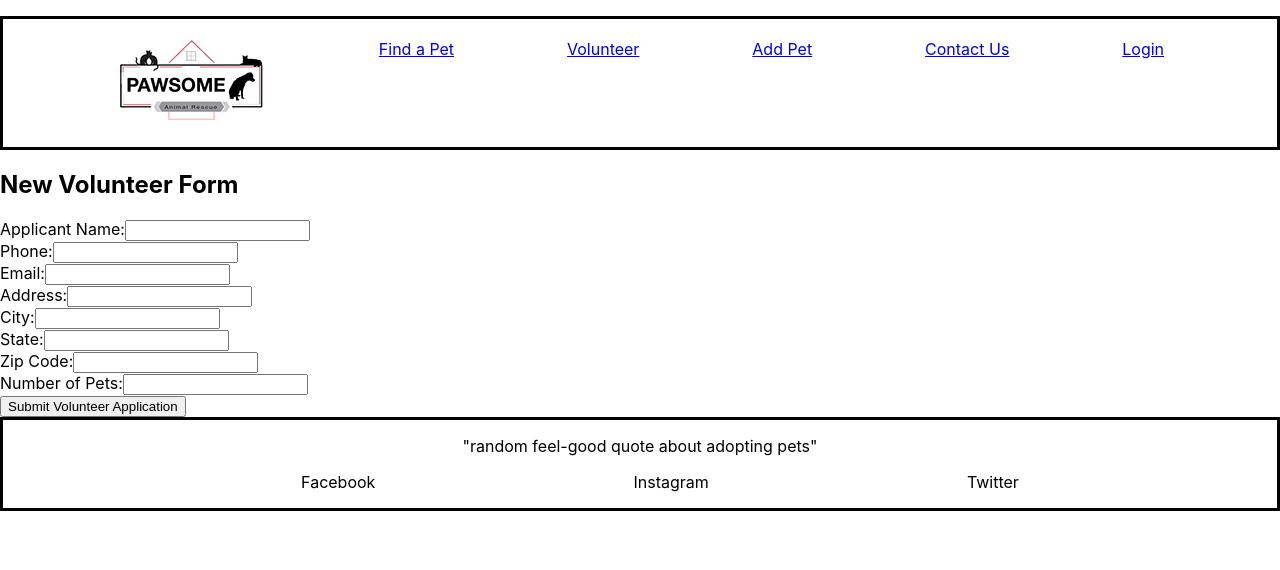
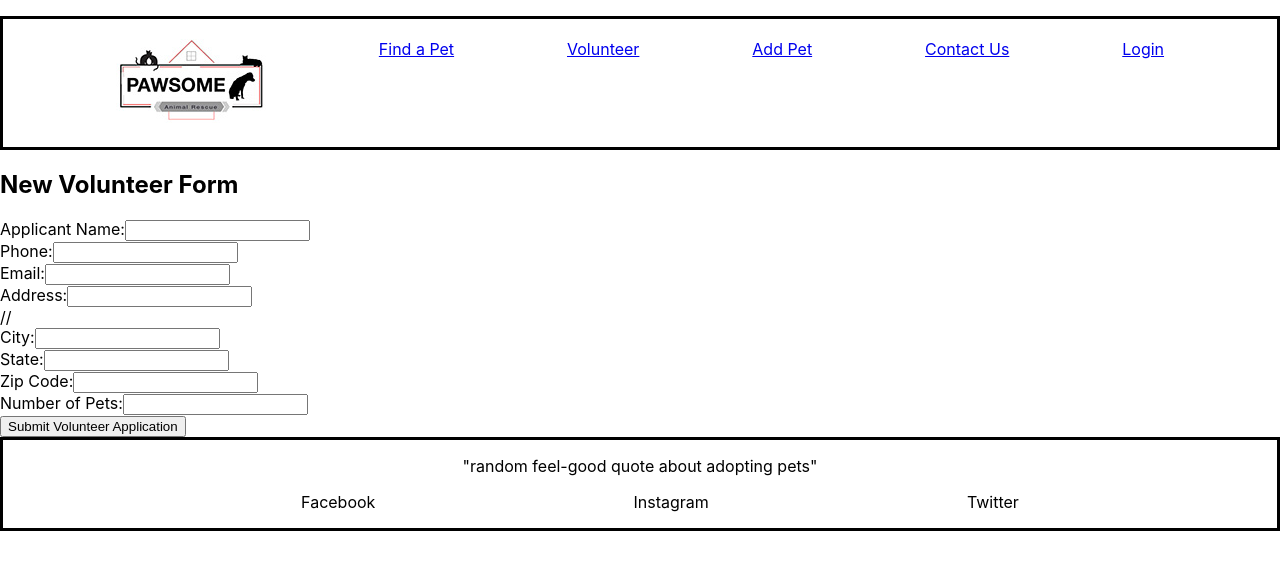
Before and after one commit to wynwlsn86/Pawsome, a React (Create React App) app in the folder client/: page /volunteers in a window 1280 px wide. Shown: the top 570 px of the page. Built offline with nearby package versions, Linux system fonts and the light colour scheme; no server answers.

Commit message:
pushing vols again

```diff
--- a/client/src/components/Volunteers/Volunteers.js
+++ b/client/src/components/Volunteers/Volunteers.js
@@ -105,6 +105,7 @@ class NewVolunteerForm extends Component {
               value={this.state.address}
             />
           </div>
+          //
 
           <div>
             <label>City:</label>
```
